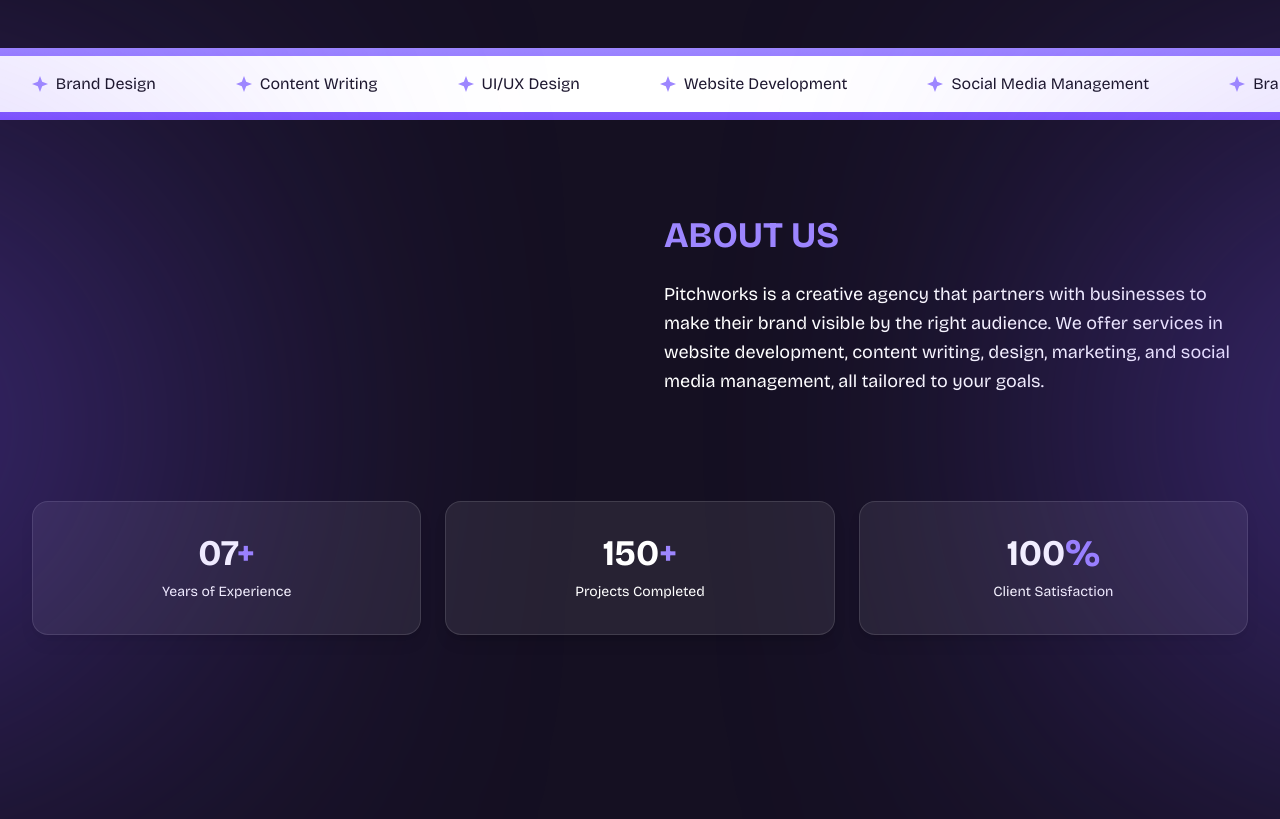
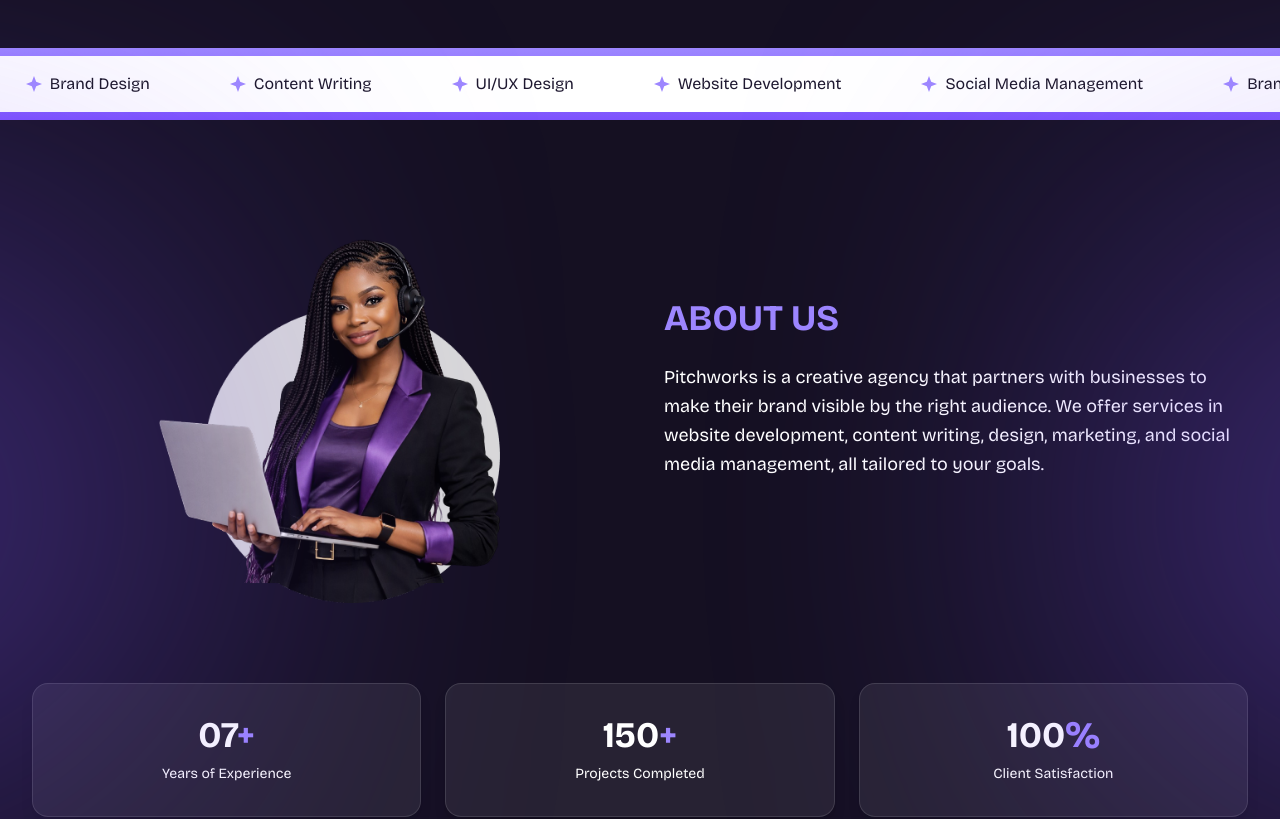
Before and after one commit to niyidotdev/the-pitchworks, a React (Vite) app: page / in a window 1280 px wide. Shown: the part 540-1359 px from the top of the page. Built offline with nearby package versions, Linux system fonts and the light colour scheme.

Commit message:
Add about image

```diff
--- a/src/App.tsx
+++ b/src/App.tsx
@@ -70,19 +70,23 @@
       </div>
 
       {/* About */}
-      <section
-        id="about"
-        className="relative px-6 py-16 sm:py-20 md:px-8 lg:py-24"
-      >
+      <section id="about" className="relative px-6 py-16 sm:py-20 md:px-8">
         {/* LEFT HALF CIRCLE */}
         <div className="pointer-events-none absolute top-1/2 -left-80 h-100 w-100 -translate-y-1/2 rounded-full bg-[#7D52FD] blur-[200px]" />
         {/* RIGHT HALF CIRCLE */}
         <div className="pointer-events-none absolute top-1/2 -right-80 hidden h-100 w-100 -translate-y-1/2 rounded-full bg-[#7D52FD] blur-[200px] md:block" />
 
         <div className="container mx-auto">
-          <div className="grid grid-cols-1 gap-12 md:grid-cols-2 md:items-center">
+          <div className="grid grid-cols-1 items-center gap-12 md:grid-cols-2">
             {/* Image */}
-            <div></div>
+            <div className="place-self-center">
+              <img
+                src="/images/about.png"
+                width={360}
+                height={360}
+                alt="lady holding laptop"
+              />
+            </div>
             {/* Content */}
             <div>
               <h2 className="mb-6 text-4xl font-bold text-[#9D86FF]">
```
Also changed, not shown: public/images/about.png.
